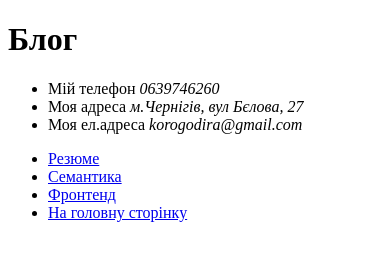
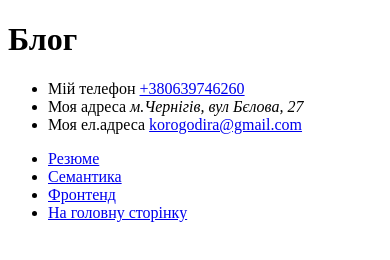
Before and after one commit to IraKorogod/CV, a plain HTML site: page blog.html in a window 390 px wide. Drawn offline with Linux system fonts and the light colour scheme.

Commit message:
fix phone and email

```diff
--- a/blog.html
+++ b/blog.html
@@ -12,9 +12,9 @@
     </header>
     <div>
         <ul>
-            <li>Мій телефон <i>0639746260</i></li>
+            <li>Мій телефон <a href="tel:+380639746260">+380639746260</a> </li>
             <li>Моя адреса <i>м.Чернігів, вул Бєлова, 27</i></li>
-            <li>Моя ел.адреса <i>korogodira@gmail.com</i></li>
+            <li>Моя ел.адреса <a href="mailto:korogodira@gmail.com">korogodira@gmail.com</a></li>
         </ul>
     </div>
     <footer>
```
